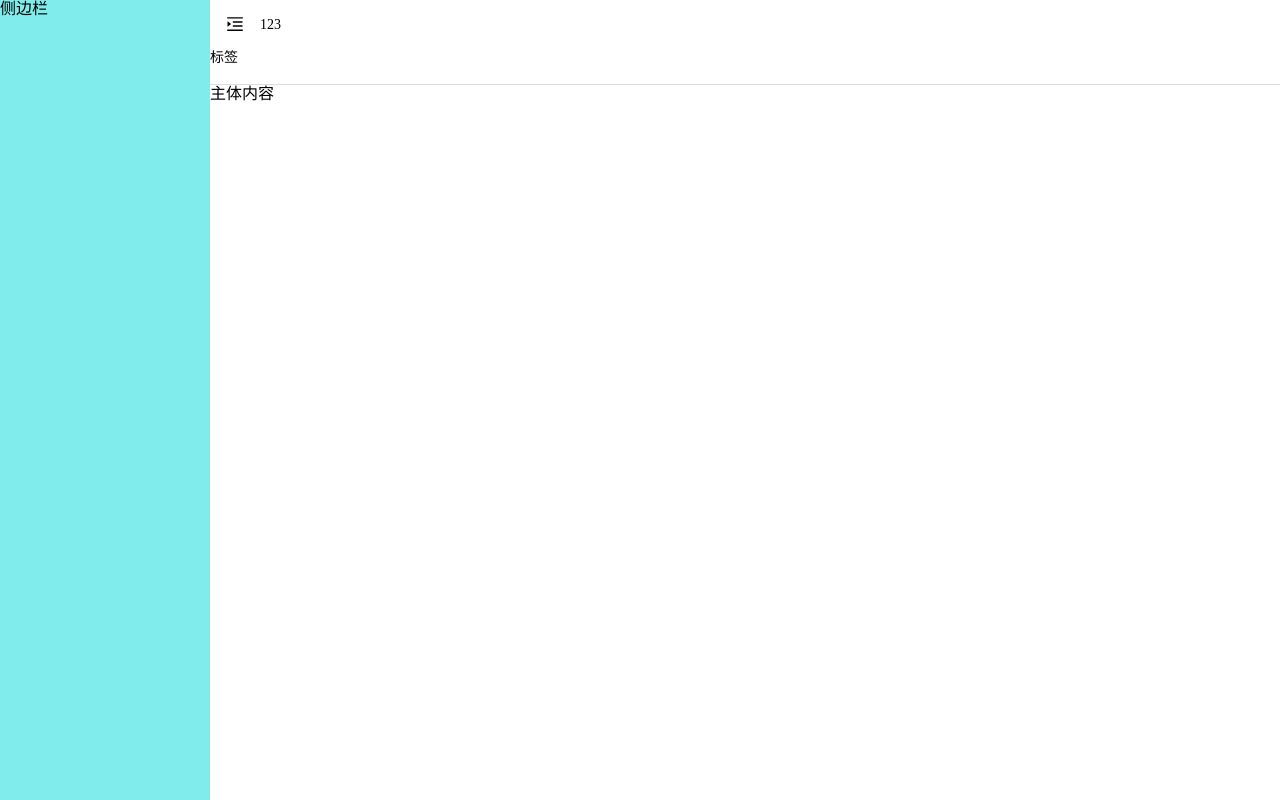
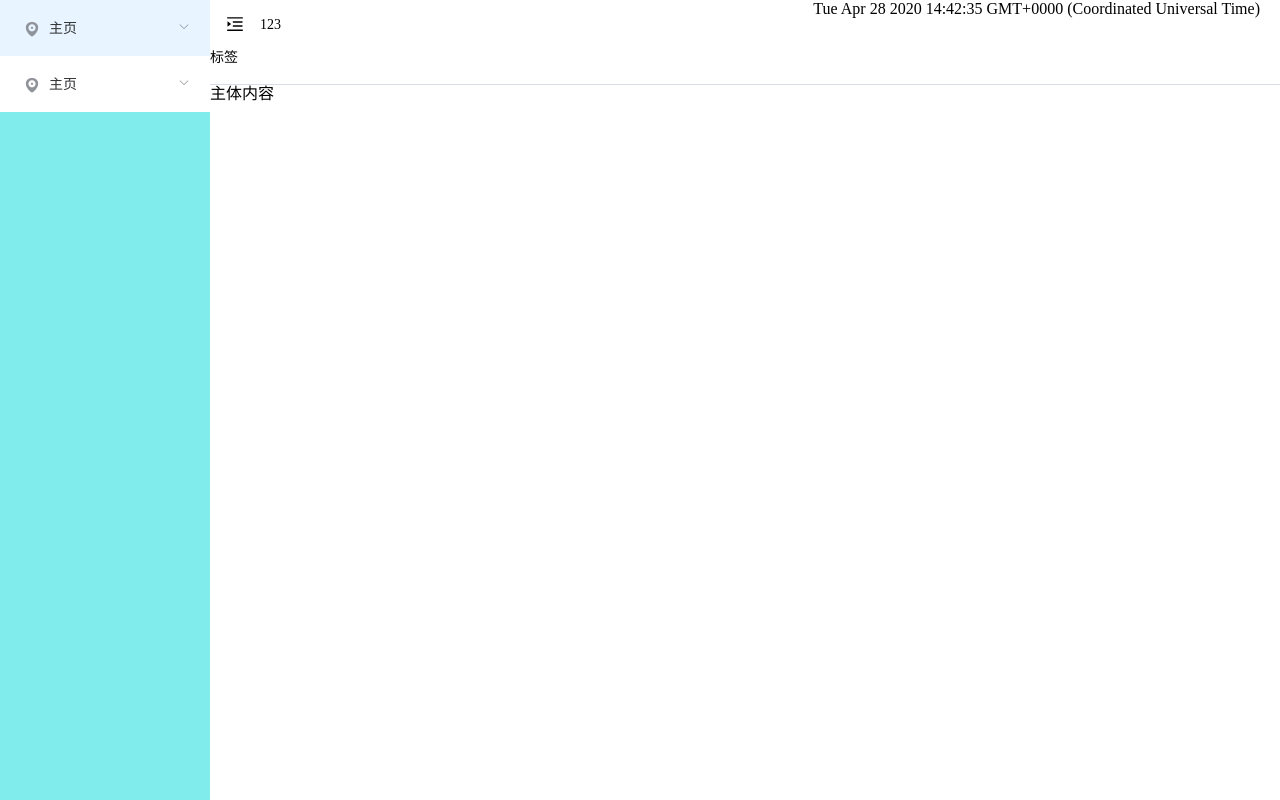
Before and after one commit to RookieChen4/vue-admin-js, a Vue app: page / in a window 1280 px wide. Built offline with nearby package versions, Linux system fonts and the light colour scheme.

Commit message:
菜单栏和时间控件

```diff
--- /dev/null
+++ b/src/components/dateTime/index.vue
@@ -0,0 +1,28 @@
+<template>
+  <div class="Screen-time">{{ dateTime }}</div>
+</template>
+
+<script>
+import { mapGetters } from 'vuex'
+export default {
+  name: 'DateTime',
+  data() {
+    return {
+      msg: '112'
+    }
+  },
+  computed: {
+    ...mapGetters([
+      'dateTime'
+    ])
+  }
+}
+</script>
+
+<style>
+.Screen-time{
+  position: fixed;
+  top: 0;
+  right: 20px;
+}
+</style>
--- a/src/layout/components/Sidebar.vue
+++ b/src/layout/components/Sidebar.vue
@@ -1,13 +1,57 @@
 <template>
-  <div>侧边栏</div>
+  <div :class="{'has-logo':showLogo}">
+    <el-scrollbar wrap-class="scrollbar-wrapper">
+      <el-menu
+        class="el-menu-vertical-demo"
+        :background-color="variables.menuBg"
+        :collapse="isCollapse"
+        :unique-opened="false"
+        :collapse-transition="false"
+        :active-text-color="variables.menuActiveText"
+        :text-color="variables.menuText"
+        mode="vertical"
+      >
+        <template v-for="(item, index) in routes">
+          <el-submenu v-if="!item.hidden" :key="item.id" :index="index.toString()">
+            <template slot="title">
+              <i class="el-icon-location" />
+              <span>{{ item.meta.name }}</span>
+            </template>
+            <el-menu-item v-for="subItem in item.children" :key="subItem.id">{{ subItem.meta.name }}</el-menu-item>
+          </el-submenu>
+        </template>
+      </el-menu>
+    </el-scrollbar>
+  </div>
 </template>
 
 <script>
+import { mapGetters } from 'vuex'
+import variables from '@/styles/variables.scss'
 export default {
-
+  data() {
+    return {
+      showLogo: true,
+      routes: []
+    }
+  },
+  created() {
+    this.routes = this.$root.$router.options.routes
+  },
+  computed: {
+    ...mapGetters([
+      'permission_routes',
+      'sidebar'
+    ]),
+    variables() {
+      return variables
+    },
+    isCollapse() {
+      return !this.sidebar.opened
+    }
+  }
 }
 </script>
 
 <style>
-
 </style>
--- a/src/layout/index.vue
+++ b/src/layout/index.vue
@@ -1,5 +1,6 @@
 <template>
   <div :class="classObj" class="app-wrap">
+    <DateTime />
     <sidebar class="siderbar" />
     <div class="main-container">
       <div :class="{'fixed-header':fixedHeader}">
@@ -14,13 +15,15 @@
 <script>
 import { mapGetters } from 'vuex'
 import { Sidebar, AppMain, Navbar, TagsView } from './components'
+import DateTime from '@/components/dateTime'
 export default {
   name: 'Layout',
   components: {
     Sidebar,
     AppMain,
     Navbar,
-    TagsView
+    TagsView,
+    DateTime
   },
   data() {
     return {
--- a/src/main.js
+++ b/src/main.js
@@ -2,6 +2,7 @@ import Vue from 'vue'
 import App from './App.vue'
 import router from './router'
 import store from './store'
+import Cookies from 'js-cookie'
 import '../mock/index'
 import 'normalize.css/normalize.css' // a modern alternative to CSS resets
 import Element from 'element-ui'
@@ -14,10 +15,17 @@ Vue.config.productionTip = false
 //   require('../mock')
 // }
 
-Vue.use(Element)
+Vue.use(Element, {
+  size: Cookies.get('size') || 'medium' // set element-ui default size
+})
 
 new Vue({
   router,
   store,
-  render: h => h(App)
+  render: h => h(App),
+  created: () => {
+    setInterval(function() {
+      store.dispatch('dateTime/setDateTime')
+    }, 10)
+  }
 }).$mount('#app')
--- a/src/router/index.js
+++ b/src/router/index.js
@@ -5,18 +5,87 @@ Vue.use(VueRouter)
 
 import Layout from '@/layout'
 
-const routes = [
+export const constantRoutes = [
   {
     path: '/',
     name: 'Home',
-    component: Layout
+    component: Layout,
+    hidden: true,
+    meta: {
+      name: '主页'
+    },
+    children: [
+      {
+        path: 'log',
+        name: 'test',
+        meta: {
+          name: '分页'
+        }
+      }
+    ]
+  },
+  {
+    path: '/',
+    name: 'Home',
+    component: Layout,
+    hidden: false,
+    meta: {
+      name: '主页'
+    },
+    children: [
+      {
+        path: 'log',
+        name: 'test',
+        meta: {
+          name: '分页'
+        }
+      }
+    ]
+  },
+  {
+    path: '/',
+    name: 'Home',
+    component: Layout,
+    hidden: false,
+    meta: {
+      name: '主页'
+    },
+    children: [
+      {
+        path: 'log',
+        name: 'test',
+        meta: {
+          name: '分页'
+        }
+      }
+    ]
   }
 ]
 
-const router = new VueRouter({
+export const asyncRoutes = [
+  {
+    path: '/',
+    name: 'Home',
+    component: Layout,
+    meta: {
+      title: 'Page Permission',
+      roles: ['admin']
+    }
+  }
+]
+
+const createRouter = () => new VueRouter({
   mode: 'history',
+  scrollBehavior: () => ({ y: 0 }),
   base: process.env.BASE_URL,
-  routes
+  routes: constantRoutes
 })
 
+const router = createRouter()
+
+export function resetRouter() {
+  const newRouter = createRouter()
+  router.matcher = newRouter.matcher
+}
+
 export default router
--- a/src/store/getters.js
+++ b/src/store/getters.js
@@ -1,6 +1,8 @@
 const getters = {
   sidebar: state => state.app.sidebar,
   size: state => state.app.size,
-  device: state => state.app.device
+  device: state => state.app.device,
+  permission_routes: state => state.permission.routes,
+  dateTime: state => state.dateTime.dateTime
 }
 export default getters
--- a/src/store/index.js
+++ b/src/store/index.js
@@ -2,12 +2,16 @@ import Vue from 'vue'
 import Vuex from 'vuex'
 import getters from './getters'
 import app from './modules/app'
+import permission from './modules/permission'
+import dateTime from './modules/dateTime'
 
 Vue.use(Vuex)
 
 const store = new Vuex.Store({
   modules: {
-    app
+    app,
+    permission,
+    dateTime
   },
   getters
 })
--- /dev/null
+++ b/src/store/modules/dateTime.js
@@ -0,0 +1,21 @@
+const state = {
+  dateTime: new Date()
+}
+
+const mutations = {
+  SET_TIME: state => {
+    state.dateTime = new Date()
+  }
+}
+
+const actions = {
+  setDateTime({ commit }) {
+    commit('SET_TIME')
+  }
+}
+export default {
+  namespaced: true,
+  state,
+  mutations,
+  actions
+}
--- /dev/null
+++ b/src/store/modules/permission.js
@@ -0,0 +1,69 @@
+import { constantRoutes, asyncRoutes } from '@/router'
+
+/**
+ * Use meta.role to determine if the current user has permission
+ * @param roles
+ * @param route
+ */
+function hasPermission(roles, route) {
+  if (route.meta && route.meta.roles) {
+    return roles.some(role => route.meta.roles.includes(role))
+  } else {
+    return true
+  }
+}
+
+/**
+ * Filter asynchronous routing tables by recursion
+ * @param routes asyncRoutes
+ * @param roles
+ */
+export function filterAsyncRoutes(routes, roles) {
+  const res = []
+
+  routes.forEach(route => {
+    const tmp = { ...route }
+    if (hasPermission(roles, tmp)) {
+      if (tmp.children) {
+        tmp.children = filterAsyncRoutes(tmp.children, roles)
+      }
+      res.push(tmp)
+    }
+  })
+
+  return res
+}
+
+const state = {
+  routes: [],
+  addRoutes: []
+}
+
+const mutations = {
+  SET_ROUTES: (state, routes) => {
+    state.addRoutes = routes
+    state.routes = constantRoutes.concat(routes)
+  }
+}
+
+const actions = {
+  generateRoutes({ commit }, roles) {
+    return new Promise(resolve => {
+      let accessedRoutes
+      if (roles.includes('admin')) {
+        accessedRoutes = asyncRoutes || []
+      } else {
+        accessedRoutes = filterAsyncRoutes(asyncRoutes, roles)
+      }
+      commit('SET_ROUTES', accessedRoutes)
+      resolve(accessedRoutes)
+    })
+  }
+}
+
+export default {
+  namespaced: true,
+  state,
+  mutations,
+  actions
+}
--- a/src/styles/index.scss
+++ b/src/styles/index.scss
@@ -24,7 +24,25 @@ body {
         bottom: 0;
         left: 0;
         width: $sideBarWidth;
+        overflow: hidden;
     }
+    .scrollbar-wrapper {
+        overflow-x: hidden !important;
+    }
+    .el-scrollbar__bar.is-vertical {
+        right: 0px;
+    }
+    .el-scrollbar {
+        height: 100%;
+    }
+    .is-horizontal {
+        display: none;
+    }
+    .el-menu {
+        border: none;
+        height: 100%;
+        width: 100% !important;
+      }
     .main-container {
         min-height: 100%;
         transition: margin-left .25s;
@@ -35,8 +53,53 @@ body {
         .siderbar {
             width: 54px !important;
         }
+        .submenu-title-noDropdown {
+            padding: 0 !important;
+            position: relative;
+
+            .el-tooltip {
+              padding: 0 !important;
+
+              .svg-icon {
+                margin-left: 20px;
+              }
+            }
+          }
+
+          .el-submenu {
+            overflow: hidden;
+
+            &>.el-submenu__title {
+              padding: 0 !important;
+
+              .svg-icon {
+                margin-left: 20px;
+              }
+
+              .el-submenu__icon-arrow {
+                display: none;
+              }
+            }
+          }
+
+          .el-menu--collapse {
+            .el-submenu {
+              &>.el-submenu__title {
+                &>span {
+                  height: 0;
+                  width: 0;
+                  overflow: hidden;
+                  visibility: hidden;
+                  display: inline-block;
+                }
+              }
+            }
+          }
         .main-container {
             margin-left: 54px;
         }
     }
+    .el-menu--collapse .el-menu .el-submenu {
+        min-width: $sideBarWidth !important;
+      }
 }
--- a/src/styles/variables.scss
+++ b/src/styles/variables.scss
@@ -13,7 +13,7 @@ $menuText:#bfcbd9;
 $menuActiveText:#409EFF;
 $subMenuActiveText:#f4f4f5; // https://github.com/ElemeFE/element/issues/12951
 
-$menuBg:#304156;
+$menuBg:#81ecec;
 $menuHover:#263445;
 
 $subMenuBg:#1f2d3d;
--- a/vue.config.js
+++ b/vue.config.js
@@ -36,7 +36,7 @@ module.exports = {
       warnings: false,
       errors: true
     },
-    before: require('./mock/mock-server.js')
+    before: require('./mock/index.js')
   },
   configureWebpack: {
     // provide the app's title in webpack's name field, so that
```
